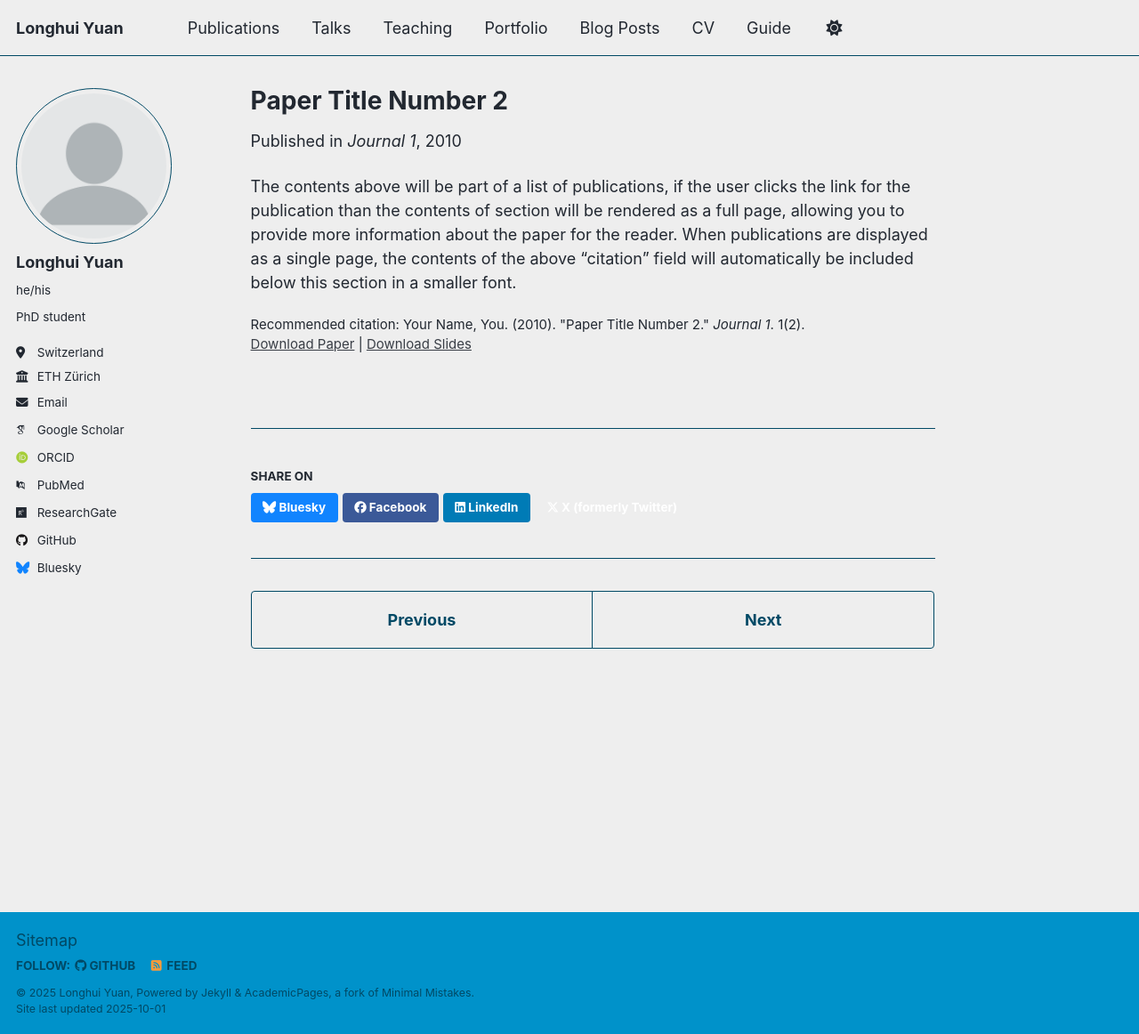
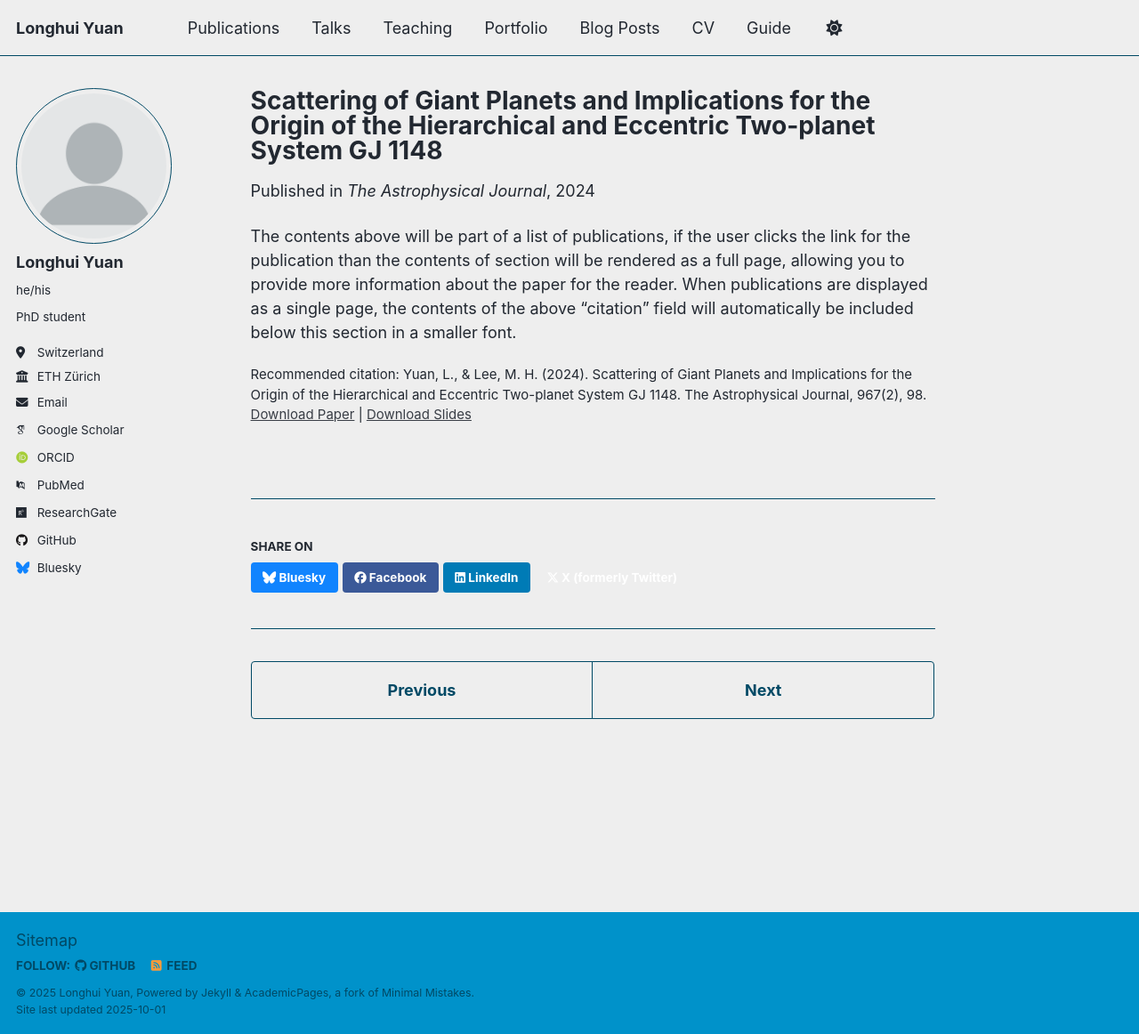
Before and after one commit to lhyuanmhd/lhyuanmhd.github.io, a Jekyll site: the page built from _publications/2010-10-01-paper-title-number-2.md, in a window 1280 px wide and 1162 px high. Shown: the whole window at 89% size. Built offline with Jekyll 4.4.1, drawn with Linux system fonts in a browser that asks for light colours; some web fonts are replaced; a script that is not in the unit is left out.

Commit message:
Update 2010-10-01-paper-title-number-2.md

```diff
--- a/_publications/2010-10-01-paper-title-number-2.md
+++ b/_publications/2010-10-01-paper-title-number-2.md
@@ -1,14 +1,14 @@
 ---
-title: "Paper Title Number 2"
+title: "Scattering of Giant Planets and Implications for the Origin of the Hierarchical and Eccentric Two-planet System GJ 1148"
 collection: publications
 category: manuscripts
 permalink: /publication/2010-10-01-paper-title-number-2
-excerpt: 'This paper is about the number 2. The number 3 is left for future work.'
-date: 2010-10-01
-venue: 'Journal 1'
+excerpt: 'GJ1148'
+date: 2024-05-22
+venue: 'The Astrophysical Journal'
 slidesurl: 'http://academicpages.github.io/files/slides2.pdf'
-paperurl: 'http://academicpages.github.io/files/paper2.pdf'
-citation: 'Your Name, You. (2010). &quot;Paper Title Number 2.&quot; <i>Journal 1</i>. 1(2).'
+paperurl: 'http://10.3847/1538-4357/ad3ba4'
+citation: 'Yuan, L., & Lee, M. H. (2024). Scattering of Giant Planets and Implications for the Origin of the Hierarchical and Eccentric Two-planet System GJ 1148. The Astrophysical Journal, 967(2), 98.'
 ---
 
-The contents above will be part of a list of publications, if the user clicks the link for the publication than the contents of section will be rendered as a full page, allowing you to provide more information about the paper for the reader. When publications are displayed as a single page, the contents of the above "citation" field will automatically be included below this section in a smaller font.
+<!-- comment --> The contents above will be part of a list of publications, if the user clicks the link for the publication than the contents of section will be rendered as a full page, allowing you to provide more information about the paper for the reader. When publications are displayed as a single page, the contents of the above "citation" field will automatically be included below this section in a smaller font.
```
